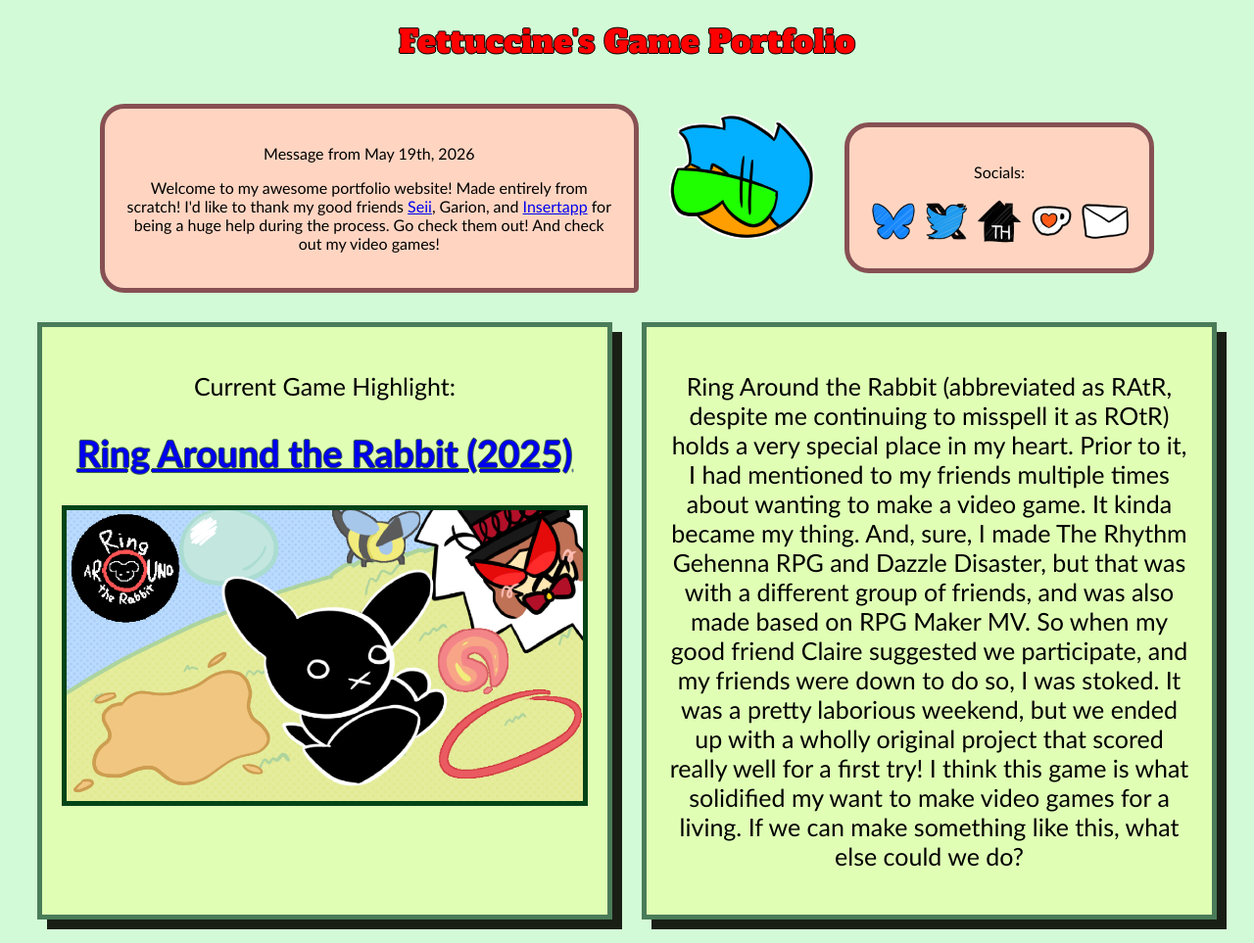
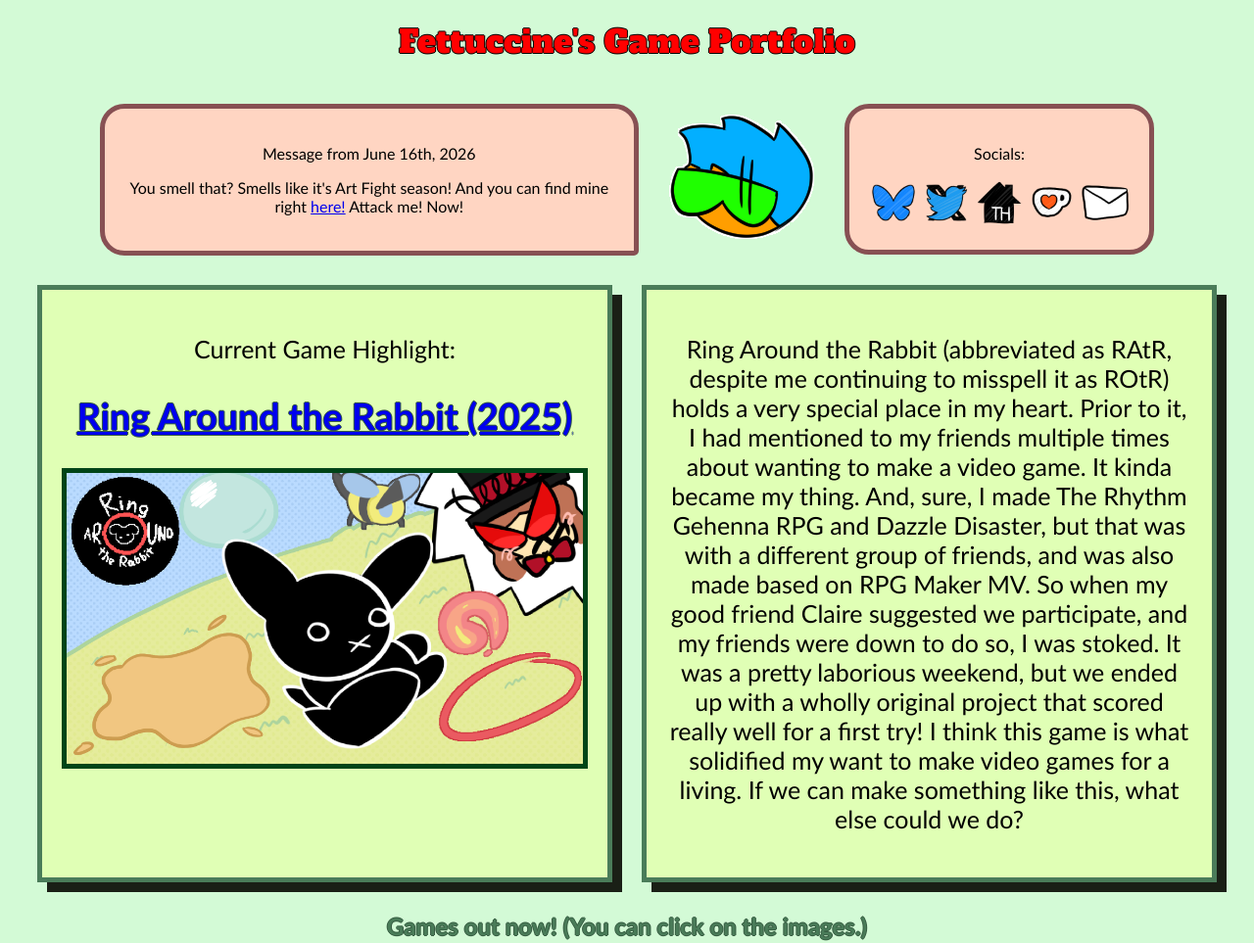
Before and after one commit to FettuccineAlfred/game-portfolio, a plain HTML site: page index.html in a window 1280 px wide. Shown: the top 963 px of the page at 98% size. Drawn offline with Linux system fonts and the light colour scheme.

Commit message:
updated text

```diff
--- a/index.html
+++ b/index.html
@@ -17,8 +17,8 @@
         <div class="textflex">
             <div class="sectionA">
             <div class="textbox">
-               <p>Message from May 19th, 2026</p>
-             <p>Welcome to my awesome portfolio website! Made entirely from scratch! I'd like to thank my good friends <a target="_blank" rel="noopener noreferrer" href="https://bsky.app/profile/did:plc:yyitkx2ar4pdw7tkxmyz5tgc">Seii</a>, <a>Garion</a>, and <a target="_blank" rel="noopener noreferrer" href="https://insertapp.net/">Insertapp</a> for being a huge help during the process. Go check them out! And check out my video games!</p>
+               <p>Message from June 16th, 2026</p>
+             <p>You smell that? Smells like it's Art Fight season! And you can find mine right <a target="_blank" rel="noopener noreferrer" href="https://artfight.net/~Fettuccine">here!</a> Attack me! Now!</p>
           </div>
           <div class="fettsays">
                 <img src="assets/img/fettsays.png">
```
